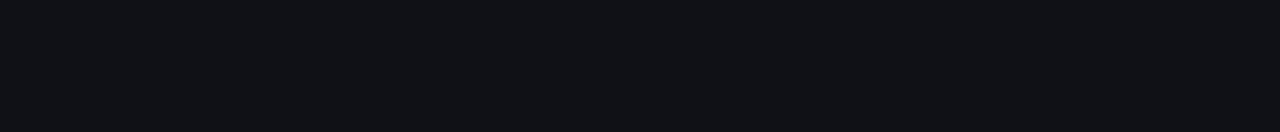
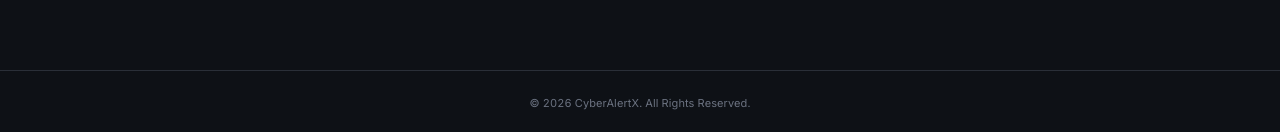
Before and after one commit to vyahello/cyberalertx, a Next.js app in the folder frontend/: page /en in a window 1280 px wide. Shown: the part 1209-1341 px from the top of the page. Before the commit the page ends 1279 px from the top, so only its background shows below. Built offline with nearby package versions, Linux system fonts and the light colour scheme; no server answers.

Commit message:
Add site footer with copyright line

```diff
--- a/frontend/app/layout.tsx
+++ b/frontend/app/layout.tsx
@@ -1,6 +1,7 @@
 import type { Metadata, Viewport } from "next";
 import { Inter, JetBrains_Mono } from "next/font/google";
 import "./globals.css";
+import { SiteFooter } from "@/components/layout/SiteFooter";
 
 /**
  * Type stack:
@@ -98,7 +99,10 @@
       className={`${sans.variable} ${mono.variable}`}
       suppressHydrationWarning
     >
-      <body className="min-h-screen">{children}</body>
+      <body className="min-h-screen flex flex-col">
+        <div className="flex-1">{children}</div>
+        <SiteFooter />
+      </body>
     </html>
   );
 }
--- /dev/null
+++ b/frontend/components/layout/SiteFooter.tsx
@@ -0,0 +1,19 @@
+/**
+ * Site-wide footer.
+ *
+ * One line, low-emphasis. Lives below the main content on every route.
+ * The copyright string is identical in both locales (brand name + year),
+ * so no i18n indirection.
+ */
+export function SiteFooter() {
+  return (
+    <footer
+      role="contentinfo"
+      className="border-t border-border-subtle mt-auto"
+    >
+      <div className="mx-auto max-w-6xl px-5 sm:px-8 py-6 text-center text-2xs text-text-tertiary">
+        © 2026 CyberAlertX. All Rights Reserved.
+      </div>
+    </footer>
+  );
+}
```
Also changed, not shown: 1 other file (tests, documents, lock files or other folders).
